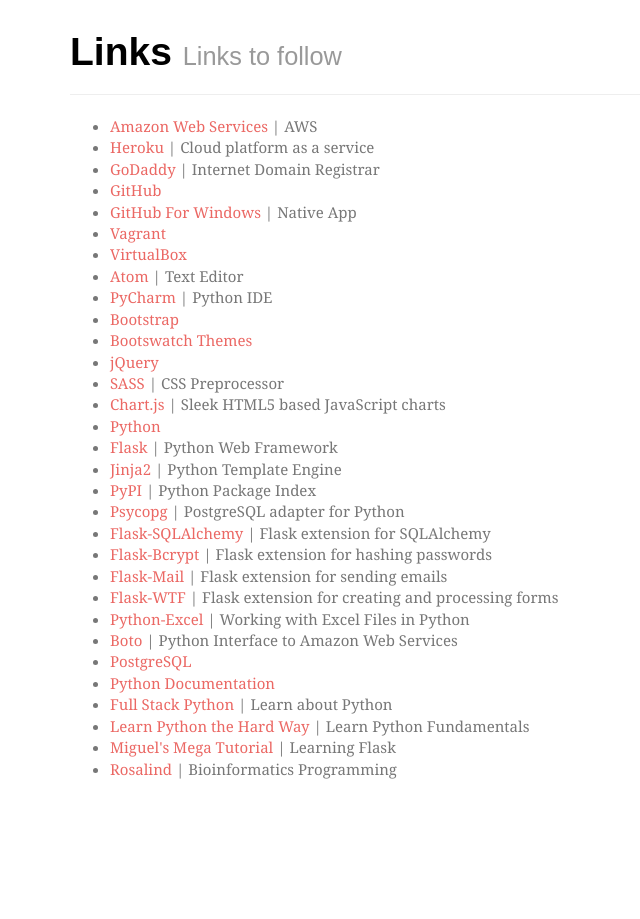
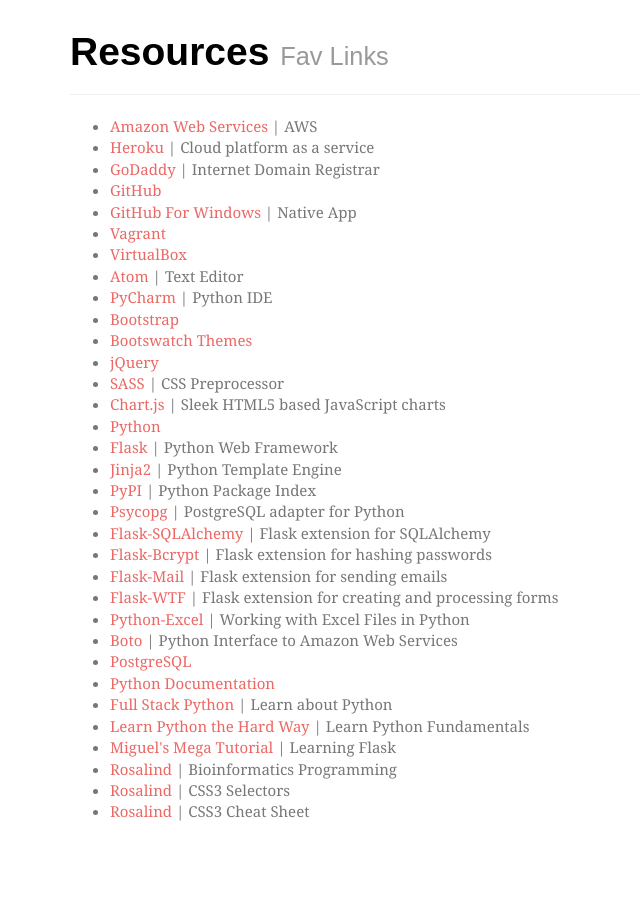
Before and after one commit to maangulo12/mangulo.com, a Flask app: page / in a window 1280 px wide. Shown: the part 61-980 px from the top of the page, without its empty margins (0-640 px from the left). Before the commit the page ends 840 px from the top, so only its background shows below. Run offline with Flask 2, Linux system fonts and the light colour scheme; some libraries are stand-ins or nearby versions; some web fonts are replaced.

Commit message:
Update home page

```diff
--- a/app/templates/home.html
+++ b/app/templates/home.html
@@ -21,7 +21,7 @@
                     <ul class="nav navbar-nav">
                         <li class="active"><a href="/"> Links </a></li>
                         <li><a href="/"> Projects </a></li>
-                        <li><a href="/"> About Me </a></li>
+                        <li><a href="/about_me"> About Me </a></li>
                     </ul>
                 </div>
             </div>
@@ -29,7 +29,7 @@
         <!-- Page Header -->
         <div class="container">
             <div class="page-header">
-                <h1> Links <small> Links to follow </small></h1>
+                <h1> Resources <small> Fav Links </small></h1>
             </div>
         </div>
         <!-- List -->
@@ -66,6 +66,9 @@
                 <li><a href="http://learnpythonthehardway.org/book/" target="_blank"> Learn Python the Hard Way </a> | Learn Python Fundamentals </li>
                 <li><a href="http://blog.miguelgrinberg.com/post/the-flask-mega-tutorial-part-i-hello-world" target="_blank"> Miguel's Mega Tutorial </a> | Learning Flask </li>
                 <li><a href="http://rosalind.info/problems/locations/" target="_blank"> Rosalind </a> | Bioinformatics Programming </li>
+
+                <li><a href="http://www.w3schools.com/cssref/css_selectors.asp"target="_blank"> Rosalind </a> | CSS3 Selectors </li>
+                <li><a href="http://media.smashingmagazine.com/wp-content/uploads/images/css3-cheat-sheet/css3-cheat-sheet.pdf"target="_blank"> Rosalind </a> | CSS3 Cheat Sheet </li>
             <ul>
         </div>
         <br><br><br><br>
```
